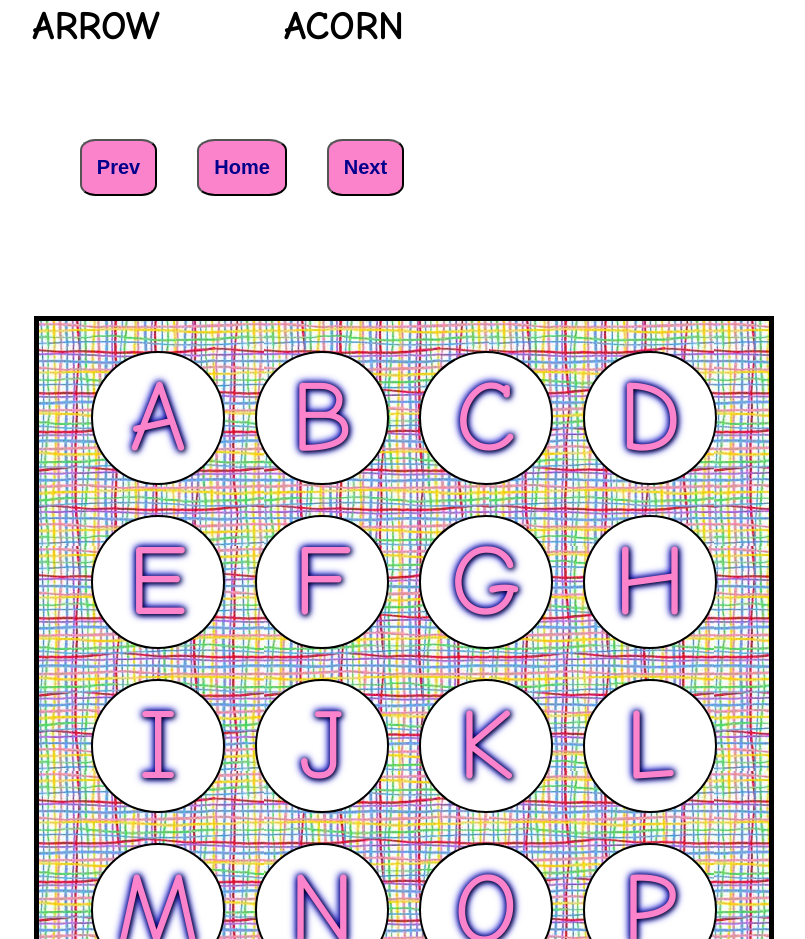
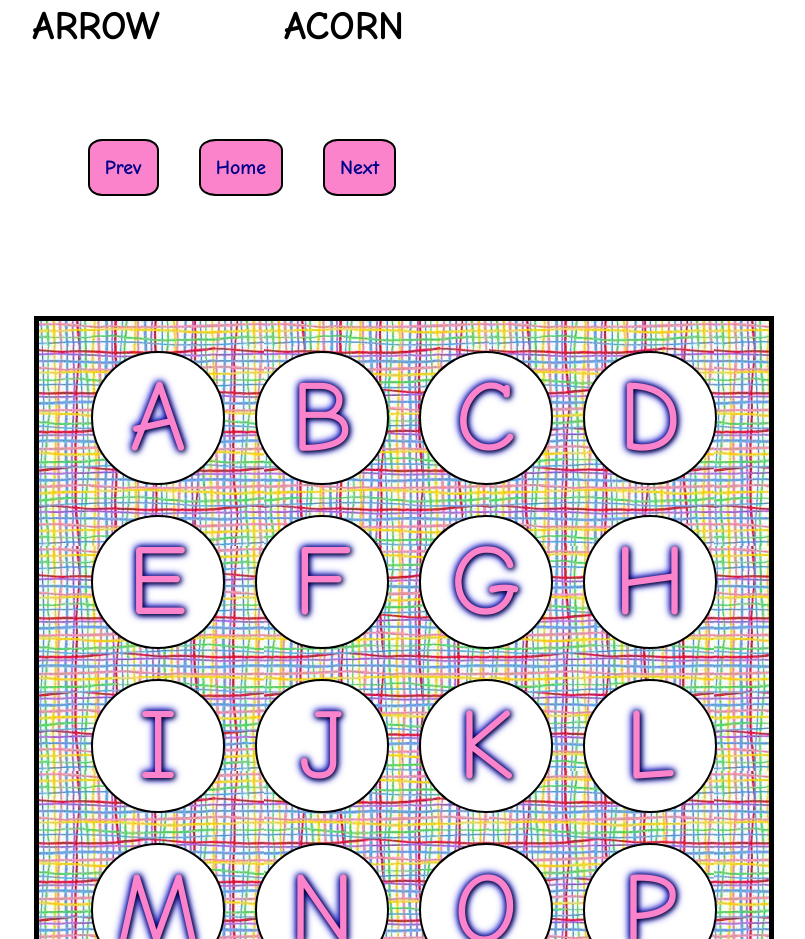
Before and after one commit to sbg003/PersonalProject-Sight-Words, a plain HTML site: page a.html in a window 1280 px wide. Shown: the part 1077-2016 px from the top of the page, without its empty margins (54-859 px from the left). Drawn offline with Linux system fonts and the light colour scheme.

Commit message:
A Page; buttons --> links

```diff
--- a/a.html
+++ b/a.html
@@ -39,9 +39,9 @@
     </div>
 
     <div class="button-container">
-        <button class="prev" type="button">Prev</button>
-        <button class="home" type="button">Home</button>
-        <button class="next" type="button">Next</button>
+        <a href="index.html" class="prev">Prev</a>
+        <a href="index.html" class="home">Home</a>
+        <a href="b.html" class="next">Next</a>
     </div>
 
     <div class="navbar-1">
--- a/styles.css
+++ b/styles.css
@@ -240,33 +240,36 @@ h1{
 
 .prev{
     background-color: rgb(250, 131, 203);
+    text-decoration: none;
     font-size: 20px;
     font-weight: bold;
     color: darkblue;
     padding: 15px;
-    border: ;
+    border: 2px solid black;
     border-radius: 20%;
     margin: 1em;
 }
 
 .home{
     background-color: rgb(250, 131, 203);
+    text-decoration: none;
     font-size: 20px;
     font-weight: bold;
     color: darkblue;
     padding: 15px;
-    border: ;
+    border: 2px solid black;
     border-radius: 20%;
     margin: 1em;
 }
 
 .next{
     background-color: rgb(250, 131, 203);
+    text-decoration: none;
     font-size: 20px;
     font-weight: bold;
     color: darkblue;
     padding: 15px;
-    border: ;
+    border: 2px solid black;
     border-radius: 20%;
     margin: 1em;
 }
```
